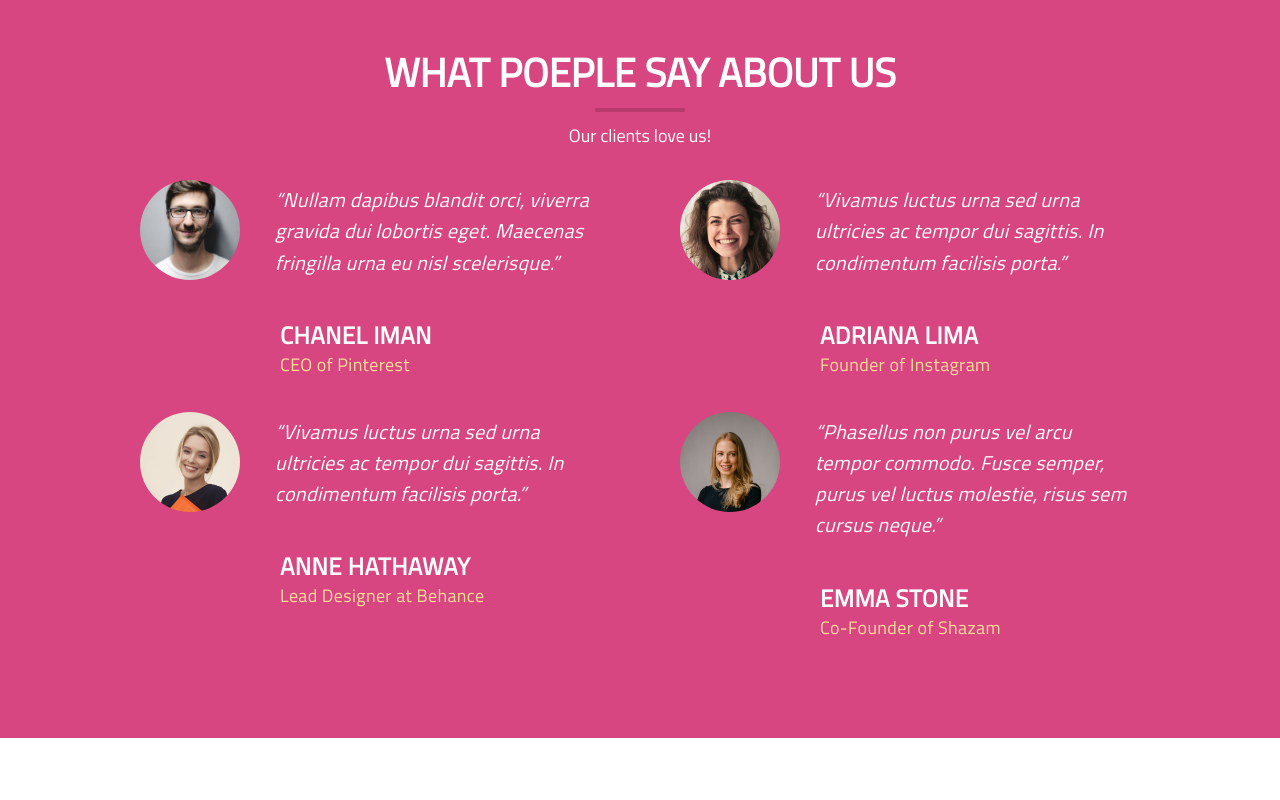
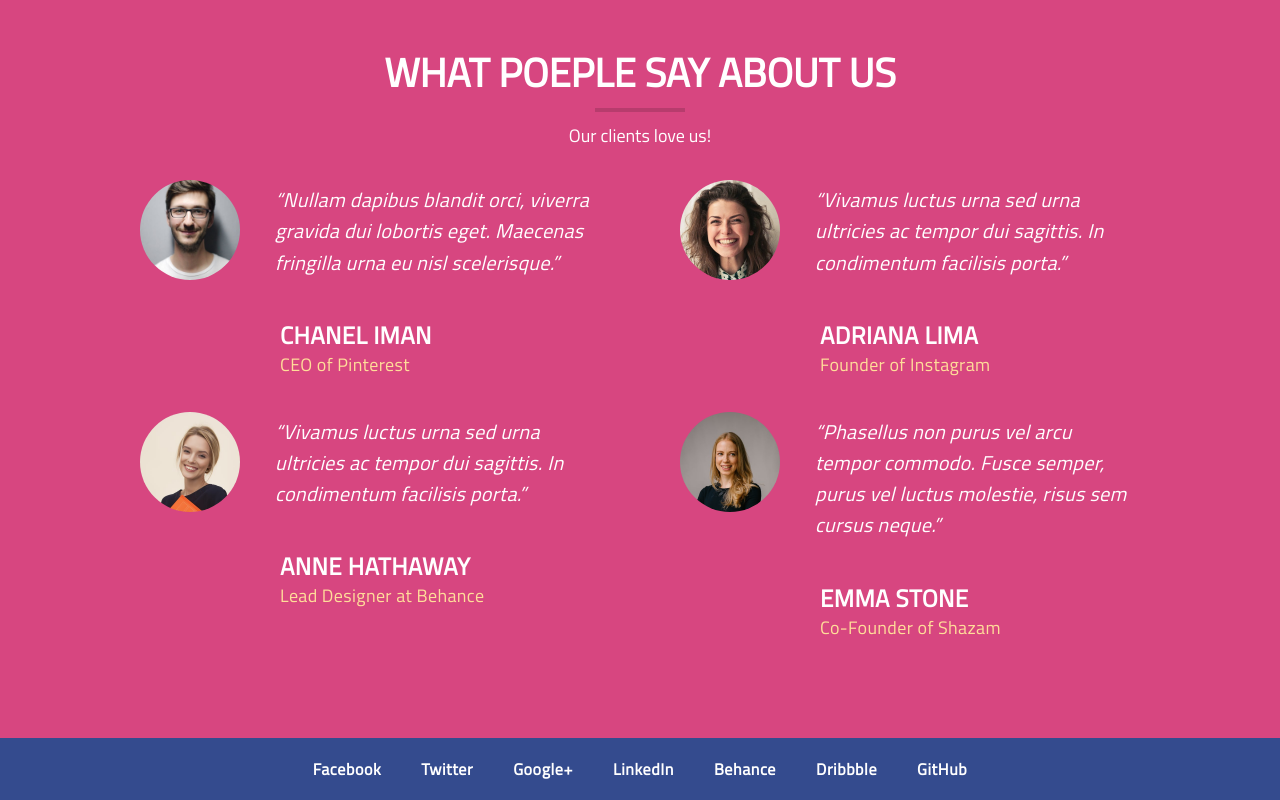
Before and after one commit to krzosdominik/Cuda-SinglePage, a website: page index.html in a window 1280 px wide. Shown: the part 4598-5398 px from the top of the page. Before the commit the page ends 5336 px from the top, so only its background shows below. Drawn offline with Linux system fonts and the light colour scheme.

Commit message:
add page footer

```diff
--- a/index.html
+++ b/index.html
@@ -377,5 +377,32 @@
                 </section>
             </section>
 
+            <footer class="page-footer">
+                <ul class="links__list container">
+                    <li class="links__item">
+                        <a href=''>Facebook</a>
+
+                    </li>
+                    <li class="links__item">
+                        <a href=''>Twitter</a>
+                    </li>
+                    <li class="links__item">
+                        <a href=''>Google+</a>
+                    </li>
+                    <li class="links__item">
+                        <a href=''>LinkedIn</a>
+                    </li>
+                    <li class="links__item">
+                        <a href=''>Behance</a>
+                    </li>
+                    <li class="links__item">
+                        <a href=''>Dribbble</a>
+                    </li>
+                    <li class="links__item">
+                        <a href=''>GitHub</a>
+                    </li>
+                </ul>
+            </footer>
+
         </body>
     </html>
--- /dev/null
+++ b/scss/elements/_footer.scss
@@ -0,0 +1,27 @@
+.page-footer {
+  background-color: $footer-bgColor;
+  display: flex;
+  justify-content: center;
+  align-items: center;
+
+  .links__list {
+    list-style: none;
+    display: flex;
+
+    .links__item {
+      a {
+        text-decoration: none;
+        color: #fff;
+        font-weight: bold;
+        line-height: 30px;
+        letter-spacing: 0.58px;
+        padding: 0 20px;
+        transition: color 0.1s 0.1s;
+
+        &:hover {
+          color: #30bae7;
+        }
+      }
+    }
+  }
+}
--- a/scss/main.scss
+++ b/scss/main.scss
@@ -16,3 +16,5 @@
 @import './elements/circle-diagrams';
 @import './elements/portfolio-projects';
 @import './elements/opinions';
+
+@import './elements/footer';
--- a/scss/settings/_colors.scss
+++ b/scss/settings/_colors.scss
@@ -5,4 +5,5 @@ $team-bgColor: #e7f1f8;
 $skills-bgColor: #ffffff;
 $portfolio-bgColor:  #ffdd99;
 $opinions-bgColor: #d74680;
-$getInTouch-bgColor: #3c5499;
+$contact-bgColor: #3c5499;
+$footer-bgColor: #344B8E;
```
Also changed, not shown: css/main.css, 1 other file.
